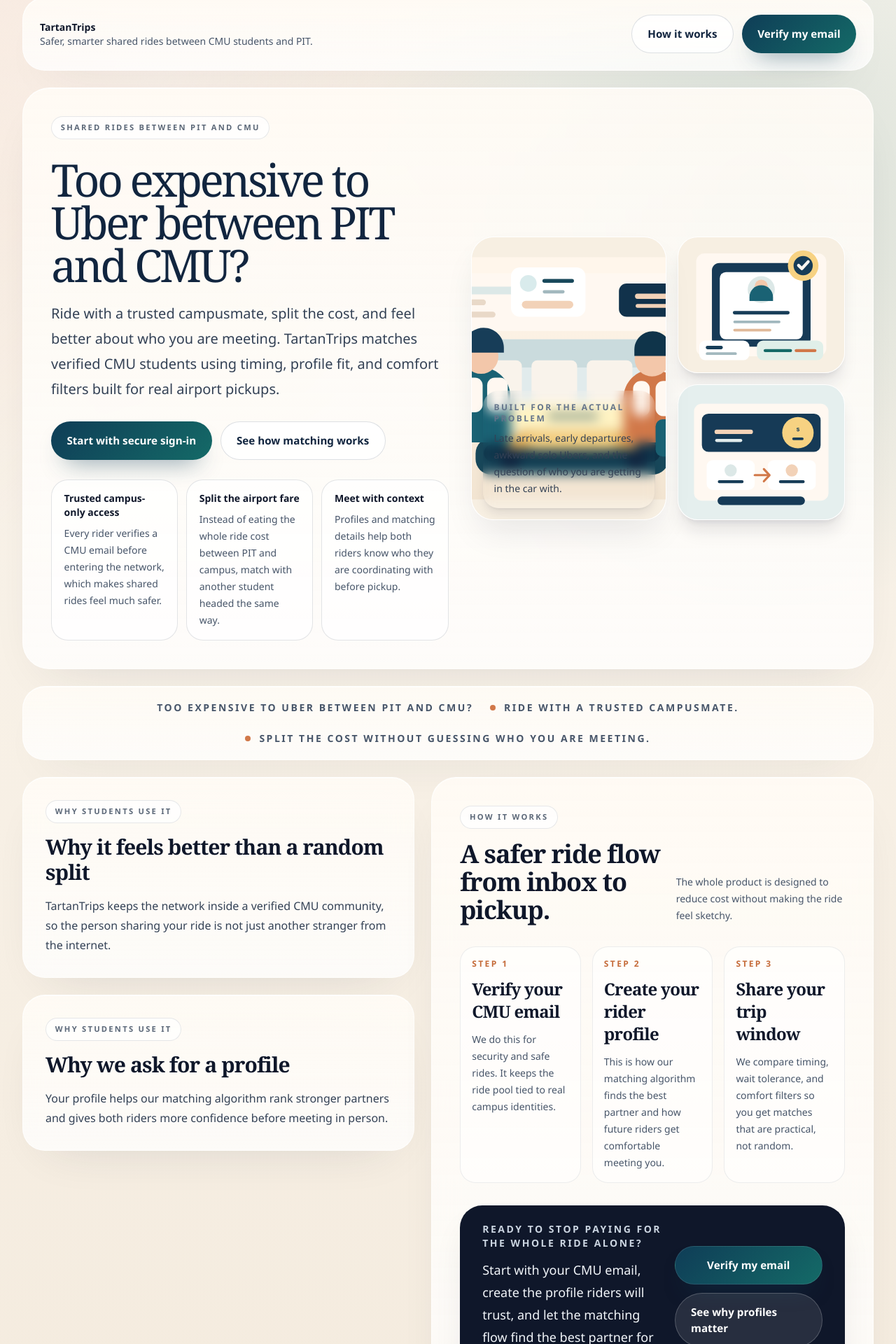
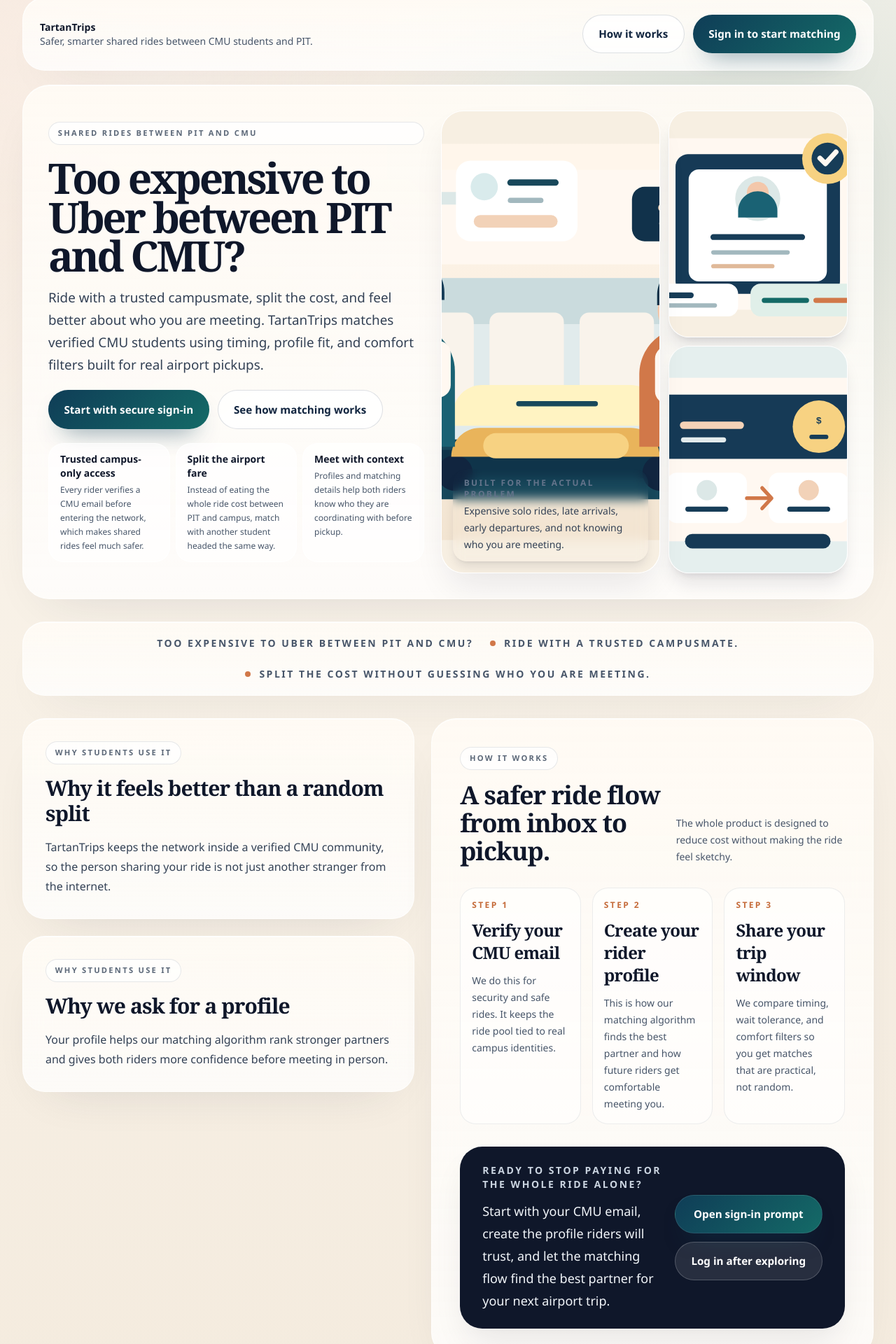
Before and after one commit to cmuchancel/tartantrips, a Next.js app: page / in a window 1280 px wide. Shown: the part 36-1956 px from the top of the page at 70% size. Built offline with nearby package versions, Linux system fonts and the light colour scheme; no server answers.

Commit message:
Adjust landing page hero flow

```diff
--- a/app/page.js
+++ b/app/page.js
@@ -4,6 +4,9 @@
 import Link from "next/link";
 import { useEffect, useState } from "react";
 import { supabase } from "../lib/supabaseClient";
+
+const CMU_EMAIL_REGEX = /@([a-z0-9-]+\.)*cmu\.edu$/i;
+const ALLOW_ANY_EMAIL = process.env.NEXT_PUBLIC_ALLOW_ANY_EMAIL === "true";
 
 const HERO_POINTS = [
   {
@@ -55,6 +58,11 @@
 export default function LandingPage() {
   const [isAuthenticated, setIsAuthenticated] = useState(false);
   const [checkingSession, setCheckingSession] = useState(true);
+  const [loginOpen, setLoginOpen] = useState(false);
+  const [email, setEmail] = useState("");
+  const [error, setError] = useState("");
+  const [message, setMessage] = useState("");
+  const [loading, setLoading] = useState(false);
 
   useEffect(() => {
     const checkSession = async () => {
@@ -66,9 +74,135 @@
     checkSession();
   }, []);
 
+  const openLoginPrompt = () => {
+    setError("");
+    setMessage("");
+    setLoginOpen(true);
+  };
+
+  const closeLoginPrompt = () => {
+    if (loading) {
+      return;
+    }
+
+    setLoginOpen(false);
+  };
+
+  const handleSubmit = async (event) => {
+    event.preventDefault();
+    setError("");
+    setMessage("");
+
+    const normalizedEmail = email.trim().toLowerCase();
+
+    if (!ALLOW_ANY_EMAIL && !CMU_EMAIL_REGEX.test(normalizedEmail)) {
+      setError("Please use a CMU email ending in .cmu.edu.");
+      return;
+    }
+
+    setLoading(true);
+    const { error: signInError } = await supabase.auth.signInWithOtp({
+      email: normalizedEmail,
+      options: {
+        emailRedirectTo: `${window.location.origin}/auth/callback`
+      }
+    });
+
+    if (signInError) {
+      setError(signInError.message);
+    } else {
+      setMessage("Check your inbox. We sent a secure sign-in link to your CMU email.");
+    }
+
+    setLoading(false);
+  };
+
   return (
     <main className="page-shell">
-      <div className="page-content space-y-6">
+      {loginOpen ? (
+        <div className="fixed inset-0 z-50 flex items-center justify-center bg-slate-900/45 px-4 py-6 backdrop-blur-sm">
+          <div className="glass-panel w-full max-w-lg rounded-[2.2rem] p-6 md:p-8">
+            <div className="flex items-start justify-between gap-4">
+              <div>
+                <p className="text-sm font-semibold uppercase tracking-[0.18em] text-slate-500">
+                  Sign in when you&apos;re ready
+                </p>
+                <h2 className="mt-3 text-3xl font-semibold text-slate-900">
+                  Explore first. Log in only when you want to match.
+                </h2>
+              </div>
+              <button
+                type="button"
+                className="rounded-full border border-slate-200 bg-white/80 px-3 py-1.5 text-sm font-medium text-slate-700 hover:bg-white"
+                onClick={closeLoginPrompt}
+              >
+                Close
+              </button>
+            </div>
+
+            <p className="mt-4 text-base leading-7 text-slate-700">
+              Use your CMU email to unlock verified matching. We verify email for security and safe
+              rides, and we use your profile later so the algorithm can find the best ride partner.
+            </p>
+
+            <form className="mt-6 space-y-4" onSubmit={handleSubmit}>
+              <div>
+                <label className="block text-sm font-medium text-slate-700" htmlFor="landingEmail">
+                  CMU email
+                </label>
+                <input
+                  id="landingEmail"
+                  name="landingEmail"
+                  type="email"
+                  autoComplete="email"
+                  value={email}
+                  onChange={(event) => setEmail(event.target.value)}
+                  className="mt-1 w-full rounded-2xl border border-slate-200 bg-white/90 px-4 py-3 text-slate-900 shadow-sm shadow-slate-900/5 focus:border-slate-400 focus:outline-none focus:ring-4 focus:ring-slate-200/60"
+                  placeholder="andrew@andrew.cmu.edu"
+                  required
+                />
+              </div>
+
+              {error ? (
+                <p className="rounded-2xl border border-red-200 bg-red-50 px-4 py-3 text-sm text-red-700" role="alert">
+                  {error}
+                </p>
+              ) : null}
+              {message ? (
+                <p className="rounded-2xl border border-emerald-200 bg-emerald-50 px-4 py-3 text-sm text-emerald-700" role="status">
+                  {message}
+                </p>
+              ) : null}
+
+              <button
+                type="submit"
+                className="primary-cta w-full disabled:cursor-not-allowed disabled:opacity-60"
+                disabled={loading}
+              >
+                {loading ? "Sending..." : "Send secure login link"}
+              </button>
+            </form>
+
+            <div className="mt-6 grid gap-3 md:grid-cols-2">
+              <div className="soft-card">
+                <p className="text-sm font-semibold text-slate-900">Why email verification matters</p>
+                <p className="mt-2 text-sm leading-6 text-slate-600">
+                  It keeps ride matching inside a real CMU community and makes airport meetups feel safer.
+                </p>
+              </div>
+              <div className="soft-card">
+                <p className="text-sm font-semibold text-slate-900">Why profiles matter</p>
+                <p className="mt-2 text-sm leading-6 text-slate-600">
+                  Profiles help our matching algorithm rank better partners and help riders trust who they are meeting.
+                </p>
+              </div>
+            </div>
+          </div>
+        </div>
+      ) : null}
+
+      <div className="page-content space-y-8">
+        <section className="flex flex-col gap-5 lg:min-h-[calc(100vh-4rem)]">
           <div className="glass-panel rounded-[2rem] p-5 md:p-6">
             <div className="flex flex-col gap-4 md:flex-row md:items-center md:justify-between">
               <div>
@@ -81,49 +215,61 @@
                 <Link className="secondary-cta" href="#how-it-works">
                   How it works
                 </Link>
-              <Link className="primary-cta" href={isAuthenticated ? "/home" : "/login"}>
-                {checkingSession ? "Checking session..." : isAuthenticated ? "Open my dashboard" : "Verify my email"}
+                {isAuthenticated ? (
+                  <Link className="primary-cta" href="/home">
+                    {checkingSession ? "Checking session..." : "Open my dashboard"}
                   </Link>
+                ) : (
+                  <button type="button" className="primary-cta" onClick={openLoginPrompt}>
+                    {checkingSession ? "Checking session..." : "Sign in to start matching"}
+                  </button>
+                )}
               </div>
             </div>
           </div>
 
-        <section className="glass-panel overflow-hidden rounded-[2.4rem] p-6 md:p-8 lg:p-10">
-          <div className="grid gap-8 xl:grid-cols-[1.03fr_0.97fr] xl:items-center">
-            <div className="space-y-7">
+          <section className="glass-panel overflow-hidden rounded-[2.4rem] p-6 md:p-8 lg:flex-1 lg:p-8 xl:p-9">
+            <div className="grid gap-6 xl:grid-cols-[0.96fr_1.04fr] xl:items-center">
+              <div className="flex flex-col justify-center space-y-5 lg:py-4">
                 <span className="section-chip">Shared rides between PIT and CMU</span>
-              <div className="space-y-5">
-                <h1 className="display-title">
+                <div className="space-y-4">
+                  <h1 className="text-[clamp(2.7rem,4.7vw,4.9rem)] font-semibold leading-[0.92] tracking-[-0.055em] text-slate-900">
                     Too expensive to Uber between PIT and CMU?
                   </h1>
-                <p className="max-w-2xl text-xl leading-9 text-slate-700">
+                  <p className="max-w-2xl text-lg leading-8 text-slate-700 xl:text-[1.18rem]">
                     Ride with a trusted campusmate, split the cost, and feel better about who you
-                  are meeting. TartanTrips matches verified CMU students using timing, profile fit,
-                  and comfort filters built for real airport pickups.
+                    are meeting. TartanTrips matches verified CMU students using timing, profile
+                    fit, and comfort filters built for real airport pickups.
                   </p>
                 </div>
 
                 <div className="flex flex-col gap-3 sm:flex-row">
-                <Link className="primary-cta" href={isAuthenticated ? "/plan" : "/login"}>
-                  {isAuthenticated ? "Plan my next airport ride" : "Start with secure sign-in"}
+                  {isAuthenticated ? (
+                    <Link className="primary-cta" href="/plan">
+                      Plan my next airport ride
                     </Link>
+                  ) : (
+                    <button type="button" className="primary-cta" onClick={openLoginPrompt}>
+                      Start with secure sign-in
+                    </button>
+                  )}
                   <Link className="secondary-cta" href="#how-it-works">
                     See how matching works
                   </Link>
                 </div>
 
-              <div className="grid gap-3 sm:grid-cols-3">
+                <div className="grid gap-2 sm:grid-cols-3">
                   {HERO_POINTS.map((point) => (
-                  <div key={point.title} className="info-card">
+                    <div key={point.title} className="rounded-[1.35rem] border border-white/80 bg-white/65 px-4 py-3">
                       <p className="text-sm font-semibold text-slate-900">{point.title}</p>
-                    <p className="mt-2 text-sm leading-6 text-slate-600">{point.description}</p>
+                      <p className="mt-1 text-xs leading-5 text-slate-600">{point.description}</p>
                     </div>
                   ))}
                 </div>
               </div>
 
-            <div className="grid gap-4 md:grid-cols-[1.08fr_0.92fr]">
-              <div className="relative overflow-hidden rounded-[2rem] border border-white/80 bg-white/75 shadow-2xl shadow-slate-900/10 md:row-span-2">
+              <div className="grid gap-3 md:grid-cols-[1.1fr_0.9fr] lg:h-full">
+                <div className="relative min-h-[280px] overflow-hidden rounded-[2rem] border border-white/80 bg-white/75 shadow-2xl shadow-slate-900/10 md:row-span-2 lg:min-h-[420px] xl:min-h-0">
                   <Image
                     src="/landing/hero-ride-scene.svg"
                     alt="Students coordinating a shared ride from the airport to campus."
@@ -132,18 +278,18 @@
                     className="h-full w-full object-cover"
                     priority
                   />
-                <div className="absolute inset-x-4 bottom-4 rounded-[1.4rem] bg-white/88 px-4 py-4 shadow-lg shadow-slate-900/10 backdrop-blur">
+                  <div className="absolute inset-x-4 bottom-4 rounded-[1.25rem] bg-white/88 px-4 py-3 shadow-lg shadow-slate-900/10 backdrop-blur">
                     <p className="text-xs font-semibold uppercase tracking-[0.2em] text-slate-500">
                       Built for the actual problem
                     </p>
-                  <p className="mt-2 text-sm leading-6 text-slate-700">
-                    Late arrivals, early departures, awkward solo Ubers, and the question of who
-                    you are getting in the car with.
+                    <p className="mt-1 text-sm leading-6 text-slate-700">
+                      Expensive solo rides, late arrivals, early departures, and not knowing who
+                      you are meeting.
                     </p>
                   </div>
                 </div>
 
-              <div className="overflow-hidden rounded-[1.8rem] border border-white/80 bg-white/75 shadow-xl shadow-slate-900/10">
+                <div className="hidden overflow-hidden rounded-[1.8rem] border border-white/80 bg-white/75 shadow-xl shadow-slate-900/10 md:block">
                   <Image
                     src="/landing/trust-check-scene.svg"
                     alt="Verified rider profile and trust check illustration."
@@ -153,7 +299,7 @@
                   />
                 </div>
 
-              <div className="overflow-hidden rounded-[1.8rem] border border-white/80 bg-white/75 shadow-xl shadow-slate-900/10">
+                <div className="hidden overflow-hidden rounded-[1.8rem] border border-white/80 bg-white/75 shadow-xl shadow-slate-900/10 md:block">
                   <Image
                     src="/landing/split-fare-scene.svg"
                     alt="Shared fare and ride split illustration."
@@ -164,6 +310,7 @@
                 </div>
               </div>
             </div>
+          </section>
         </section>
 
         <section className="glass-panel rounded-[2rem] px-6 py-5 md:px-8">
@@ -227,12 +374,33 @@
                   </p>
                 </div>
                 <div className="flex flex-col gap-3">
-                  <Link className="primary-cta border border-white/10" href={isAuthenticated ? "/home" : "/login"}>
-                    {checkingSession ? "Checking session..." : isAuthenticated ? "Open my dashboard" : "Verify my email"}
+                  {isAuthenticated ? (
+                    <>
+                      <Link className="primary-cta border border-white/10" href="/home">
+                        {checkingSession ? "Checking session..." : "Open my dashboard"}
                       </Link>
-                  <Link className="secondary-cta border-white/20 bg-white/10 text-white hover:bg-white/16" href={isAuthenticated ? "/profile" : "/login"}>
-                    {isAuthenticated ? "Update my rider profile" : "See why profiles matter"}
+                      <Link className="secondary-cta border-white/20 bg-white/10 text-white hover:bg-white/16" href="/profile">
+                        Update my rider profile
                       </Link>
+                    </>
+                  ) : (
+                    <>
+                      <button
+                        type="button"
+                        className="primary-cta border border-white/10"
+                        onClick={openLoginPrompt}
+                      >
+                        {checkingSession ? "Checking session..." : "Open sign-in prompt"}
+                      </button>
+                      <button
+                        type="button"
+                        className="secondary-cta border-white/20 bg-white/10 text-white hover:bg-white/16"
+                        onClick={openLoginPrompt}
+                      >
+                        Log in after exploring
+                      </button>
+                    </>
+                  )}
                 </div>
               </div>
             </div>
```
Lines whose indentation alone changed are shown as unchanged.
